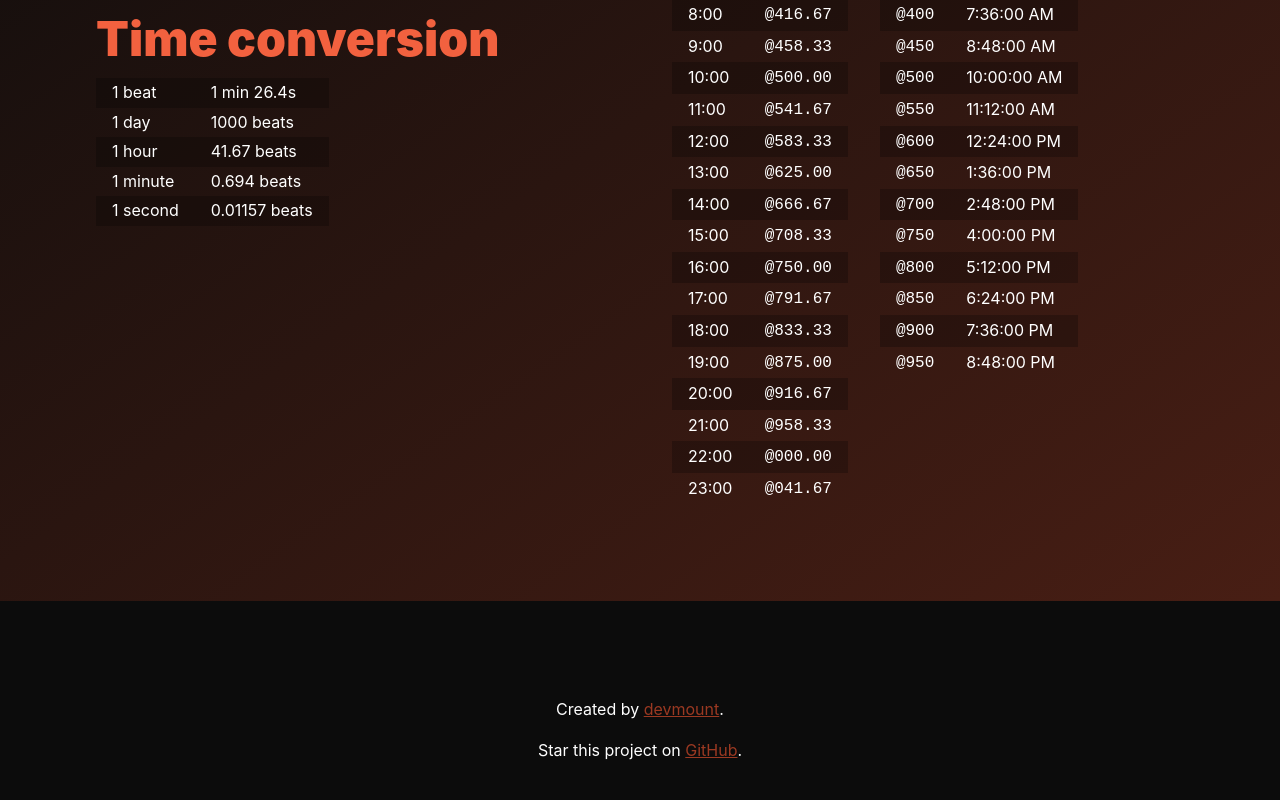
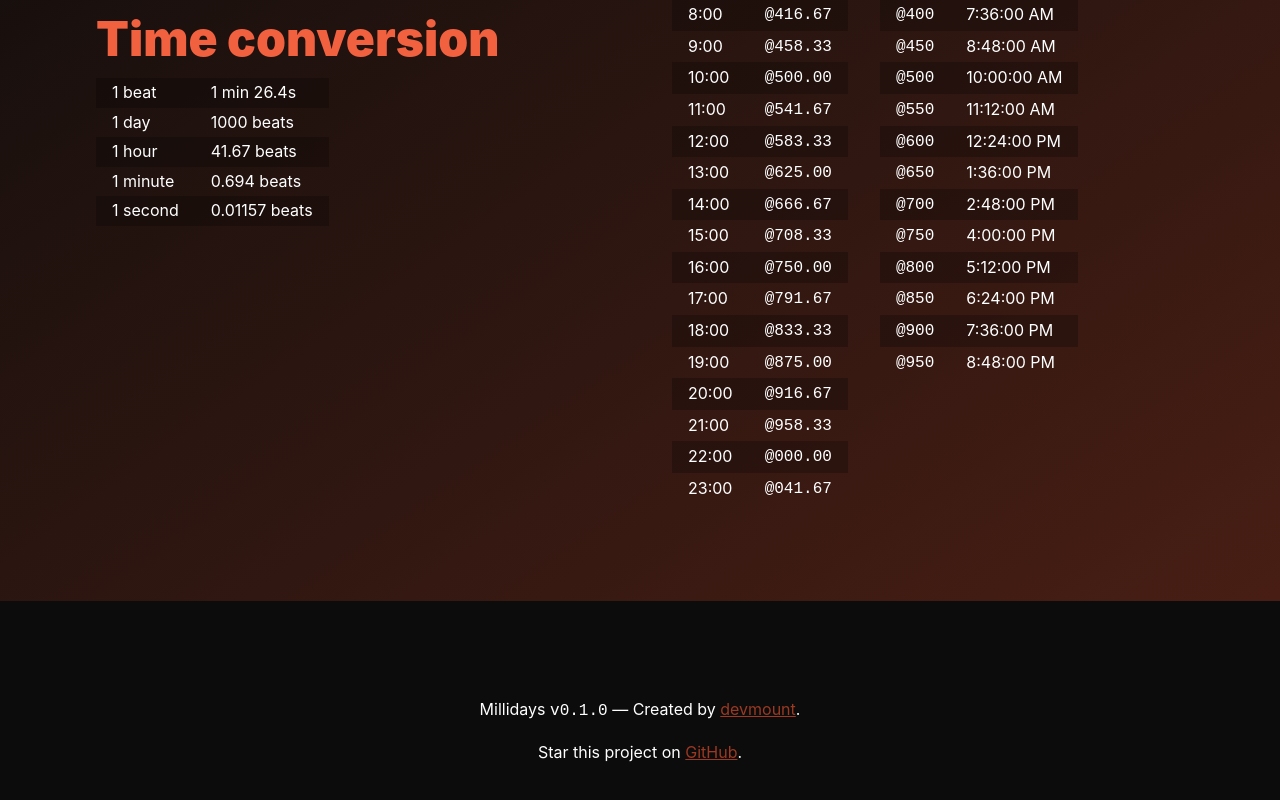
Before and after one commit to devmount/millidays, a Vue app: page / in a window 1280 px wide. Shown: the part 964-1764 px from the top of the page. Built offline with nearby package versions, Linux system fonts and the light colour scheme.

Commit message:
✅️ v0.1.0

```diff
--- a/src/App.vue
+++ b/src/App.vue
@@ -103,7 +103,7 @@ onMounted(() => {
   </main>
 
   <footer>
-    <p>Created by <a href="https://devmount.com">devmount</a>.</p>
+    <p>Millidays <code>v0.1.0</code> &mdash; Created by <a href="https://devmount.com">devmount</a>.</p>
     <p>Star this project on <a href="https://github.com/devmount/millidays" target="_blank">GitHub</a>.</p>
   </footer>
 </template>
```
